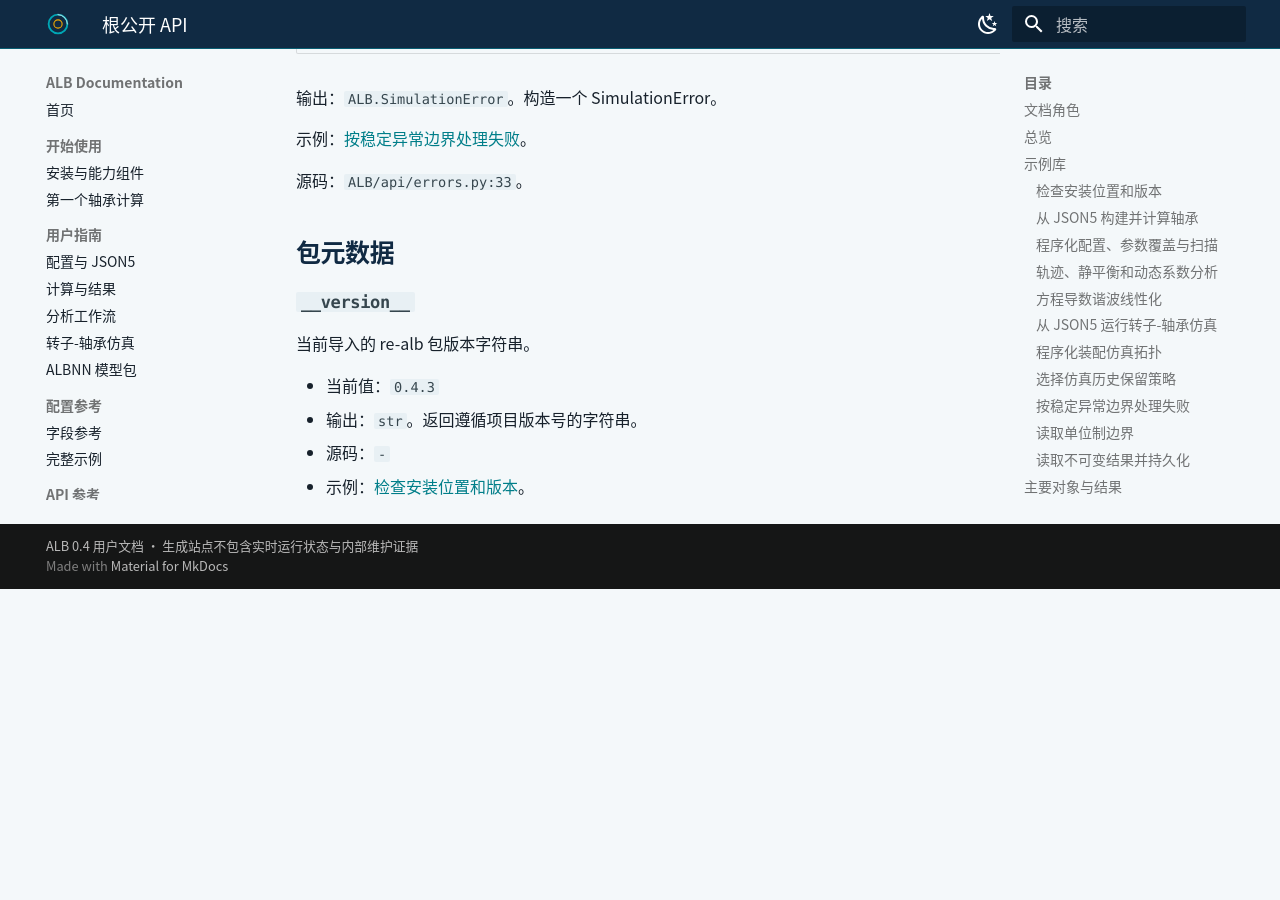
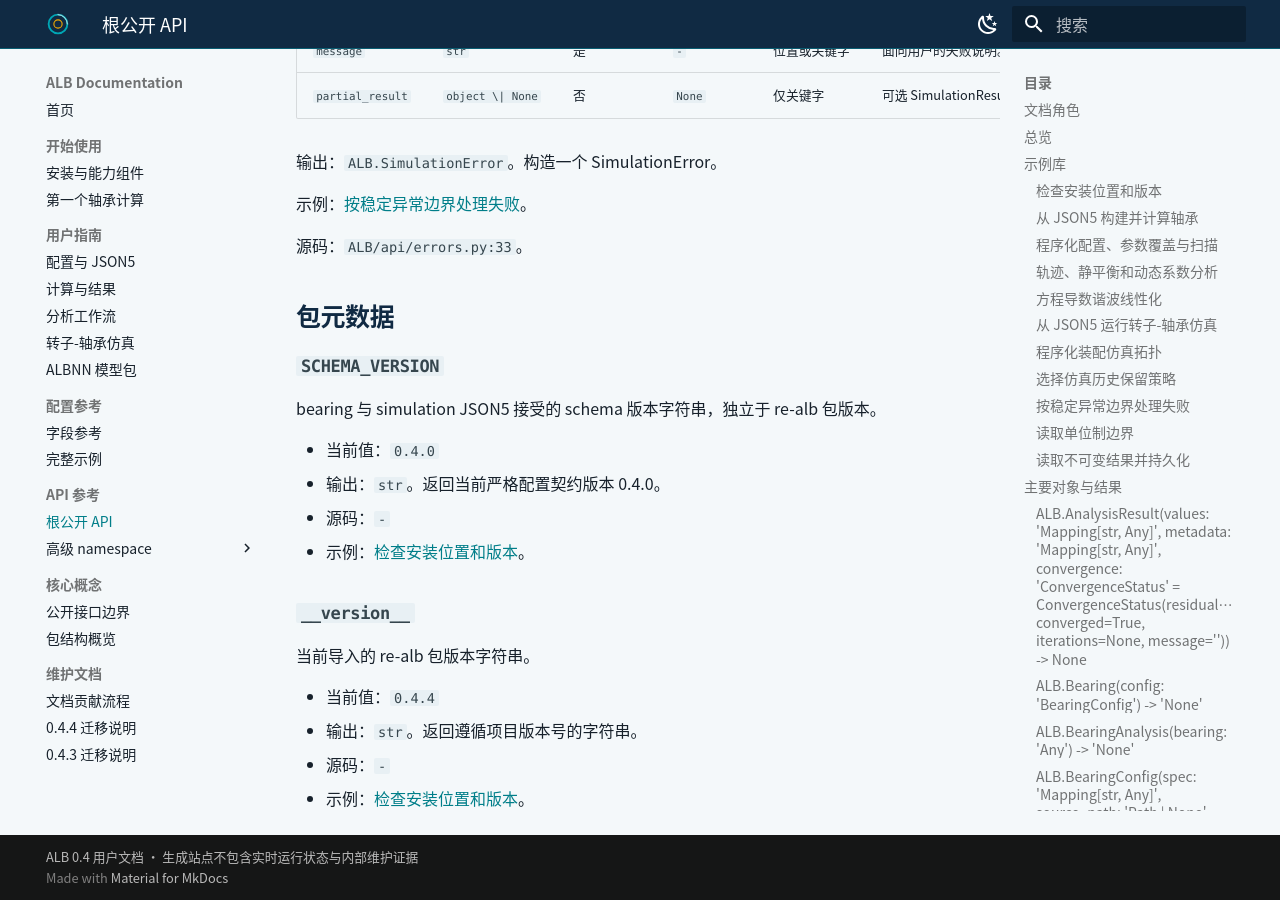
Before and after one commit to waj734014160-creator/ALB, an MkDocs documentation site: the page built from docs/api/public_api_reference.md, in a window 1280 px wide and 900 px high, scrolled down 34866 px. Built offline with MkDocs 1.6.1 and Material for MkDocs 9.7.7, drawn with Linux system fonts in a browser that asks for light colours; before the commit the page ends 35455 px from its top, so only the background shows below that; some of the changed text lies outside the part shown.

Commit message:
feat(api): expose schema version at ALB root
Co-Authored-By: Claude Opus 4.8 <noreply@anthropic.com>

````diff
--- a/ALB/__init__.py
+++ b/ALB/__init__.py
@@ -16,6 +16,7 @@ from .api import (
     EquilibriumSolver,
     HistoryPolicy,
     RotorBearingSimulation,
+    SCHEMA_VERSION,
     SimulationConfig,
     SimulationError,
     SimulationResult,
@@ -29,7 +30,7 @@ from .api import (
 from .contracts import UnitSystem
 
 
-__version__ = "0.4.3"
+__version__ = "0.4.4"
 
 __all__ = [
     "ALBError",
@@ -47,6 +48,7 @@ __all__ = [
     "EquilibriumSolver",
     "HistoryPolicy",
     "RotorBearingSimulation",
+    "SCHEMA_VERSION",
     "SimulationConfig",
     "SimulationError",
     "SimulationResult",
--- a/docs/api/public_api_reference.md
+++ b/docs/api/public_api_reference.md
@@ -11,9 +11,9 @@
 
 <!-- This file is generated. Do not edit it directly. -->
 
-- 包版本：`0.4.3`
-- 公开符号数：`26`
-- 接口表面摘要：`sha256:fbff84dd297624d3`
+- 包版本：`0.4.4`
+- 公开符号数：`27`
+- 接口表面摘要：`sha256:930467a100017a67`
 - 重新生成：`E:/Anaconda2023/envs/ALB/python.exe tools/docs/generate_public_api_reference.py`
 - 一致性检查：`E:/Anaconda2023/envs/ALB/python.exe tools/docs/generate_public_api_reference.py --check`
 
@@ -39,6 +39,7 @@
 | `EquilibriumSolver` | 类 | 直接接收一个已构造 Bearing，并使用既有静平衡算法求载荷平衡。 | `ALB/api/analysis.py:435` |
 | `HistoryPolicy` | 类 | 控制仿真已提交历史的字段筛选、降采样、环形缓存或磁盘流式写入。 | `ALB/api/simulation.py:172` |
 | `RotorBearingSimulation` | 类 | 拓扑不可变的一次性转子-轴承耦合仿真 facade。 | `ALB/api/simulation.py:379` |
+| `SCHEMA_VERSION` | 常量 | bearing 与 simulation JSON5 接受的 schema 版本字符串，独立于 re-alb 包版本。 | `-` |
 | `SimulationConfig` | 类 | 一次转子-轴承耦合计算的不可变拓扑、时步、载荷、历史策略和可选依赖。 | `ALB/api/simulation.py:235` |
 | `SimulationError` | 异常 | 耦合仿真失败时抛出的稳定异常，可携带截至最后真实提交点的部分结果。 | `ALB/api/errors.py:33` |
 | `SimulationResult` | 类 | 转子-轴承仿真中按策略保留的不可变已提交历史。 | `ALB/api/results.py:196` |
@@ -62,6 +63,7 @@
 import ALB
 
 print(ALB.__version__)
+print(ALB.SCHEMA_VERSION)
 print(ALB.__file__)
 ```
 
@@ -1321,11 +1323,20 @@ JSON5 文档、程序化配置或跨字段约束不合法时抛出的稳定异
 
 ## 包元数据
 
+### `SCHEMA_VERSION`
+
+bearing 与 simulation JSON5 接受的 schema 版本字符串，独立于 re-alb 包版本。
+
+- 当前值：`0.4.0`
+- 输出：`str`。返回当前严格配置契约版本 0.4.0。
+- 源码：`-`
+- 示例：[检查安装位置和版本](#example-package_version)。
+
 ### `__version__`
 
 当前导入的 re-alb 包版本字符串。
 
-- 当前值：`0.4.3`
+- 当前值：`0.4.4`
 - 输出：`str`。返回遵循项目版本号的字符串。
 - 源码：`-`
 - 示例：[检查安装位置和版本](#example-package_version)。
--- /dev/null
+++ b/docs/migrations/0.4.4.md
@@ -0,0 +1,41 @@
+# ALB 0.4.4 根 API 易用性更新
+
+## 文档角色
+
+- 角色：0.4.3 到 0.4.4 的稳定 API 易用性说明。
+- 允许更新：0.4.4 公开接口、版本边界、真实开发验证和迁移要求。
+- 禁止更新：数值算法替换、未执行的正式发布结论和外部实时状态。
+- 事实来源：`ALB/__init__.py`、`ALB.api.SCHEMA_VERSION`、公开 API 测试和实际验证输出。
+
+## 版本边界
+
+Python 包开发版本升级为 `0.4.4`。JSON5 `schema_version` 和 surrogate package
+格式继续使用 `0.4.0`；现有合法 0.4 配置与模型包无需迁移。0.4.4 尚未形成固定
+发布候选、标签或 detached 发布验收。
+
+## API 更新
+
+`SCHEMA_VERSION` 从已有 `ALB.api` facade 显式提升到包根：
+
+```python
+import ALB
+
+print(ALB.__version__)       # 0.4.4
+print(ALB.SCHEMA_VERSION)    # 0.4.0
+```
+
+`ALB.__version__` 描述当前安装的 `re-alb` 发布版本；`ALB.SCHEMA_VERSION` 描述
+bearing 与 simulation JSON5 接受的严格配置契约。二者独立演进，不应互相推导。
+本轮不改变配置解析、数值路径、高级 namespace 或 optional dependency 边界。
+
+## 开发验证
+
+```text
+根 API、生成参考、文档与 optional-import 目标组：33 passed
+完整 pytest：414 passed, 13 skipped, 10 subtests passed
+公开 API 文档：27 个根符号，生成漂移检查通过
+公共文档站点：严格 MkDocs 构建通过
+```
+
+以上不是正式 detached 发布验收。正式发布仍需另行形成固定候选并执行
+candidate-bound acceptance。
--- a/mkdocs.yml
+++ b/mkdocs.yml
@@ -31,6 +31,7 @@ nav:
       - 包结构概览: alb_package_overview.md
   - 维护文档:
       - 文档贡献流程: site/contributing/docs.md
+      - 0.4.4 迁移说明: migrations/0.4.4.md
       - 0.4.3 迁移说明: migrations/0.4.3.md
 
 exclude_docs: |
--- a/pyproject.toml
+++ b/pyproject.toml
@@ -4,7 +4,7 @@ build-backend = "setuptools.build_meta"
 
 [project]
 name = "re-alb"
-version = "0.4.3"
+version = "0.4.4"
 description = "Active lubricated bearing physics, control, dynamics, and surrogate models"
 requires-python = ">=3.10"
 dependencies = [
````
Also changed, not shown: docs/alb_package_overview.md (+5 -2 lines), docs/api/public_api_docs.json (+8 -1 lines), docs/current_state.md (+21 -11 lines), docs/daily_maintenance/daily_doc_update_index.md (+1 -0 lines), docs/index.md (+2 -2 lines), docs/site/concepts/public-api-policy.md (+1 -1 lines), 7 other files.
